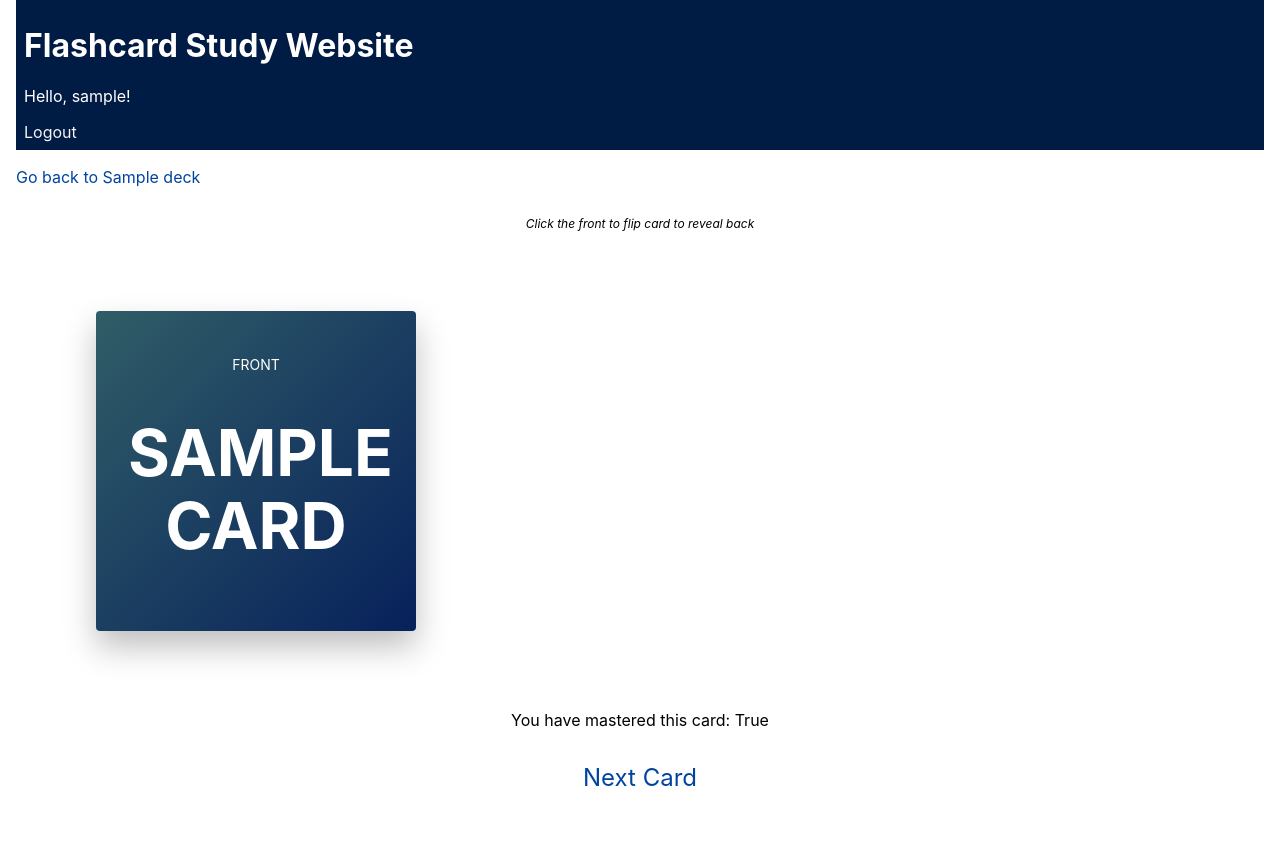
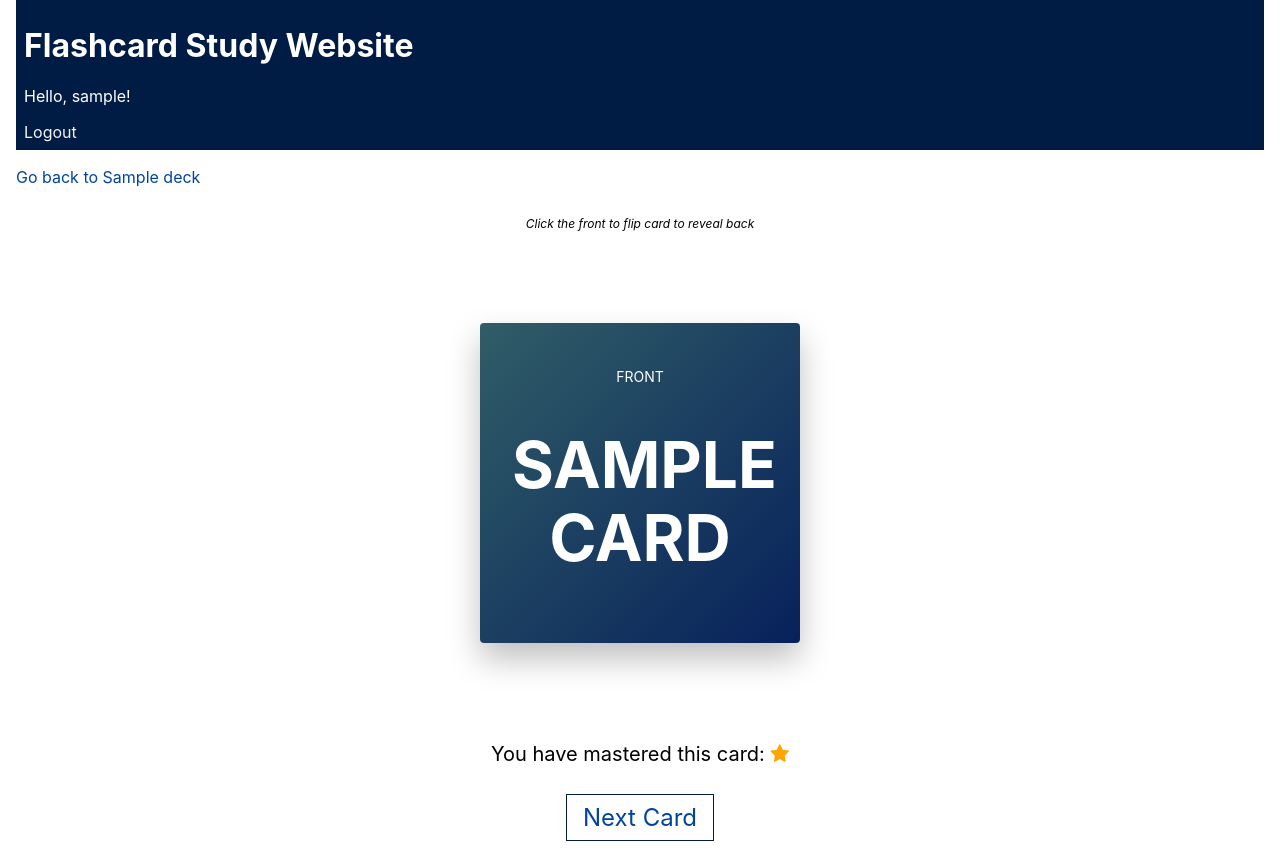
Before and after one commit to momentum-team-1/django-from-scratch-lukecarnevale, a Django app: page /flashcards/1/view_question/ in a window 1280 px wide. Shown: the part 33-897 px from the top of the page. Before the commit the page ends 819 px from the top, so only its background shows below. Run offline with Django 3.2, Linux system fonts and the light colour scheme; a user stored in the database is signed in; tables that the repository leaves empty hold one stand-in row (values such as "Sample post").

Commit message:
star feature complete

```diff
--- a/cards/views.py
+++ b/cards/views.py
@@ -22,7 +22,7 @@ def deck_detail(request,pk):
     deck = get_object_or_404(request.user.decks, pk=pk)
     card_form = CardForm()
     next_card = deck.cards.first()
-    return render(request, "deck_detail.html", {"deck": deck, "card_form": card_form, "next_card": next_card})
+    return render(request, "deck_detail.html", {"deck": deck, "card_form": card_form, "next_card": next_card,})
 
 @login_required
 def add_deck(request):
@@ -90,7 +90,7 @@ def view_question(request,card_pk):
 @login_required
 def next_question(request,card_pk):
     card = get_object_or_404(Card, pk=card_pk)
-    next_pk = card.deck.cards.order_by('?').first().pk
+    next_pk = next_detail(card)
 
     return redirect('view_question', card_pk=next_pk)
 
@@ -101,24 +101,15 @@ def next_card(request,card_pk):
 
     return render(request, "next_question")
 
-
-
-
-@login_required
-def view_answer(request,card_pk):
-    card = get_object_or_404(Card, pk=card_pk)
-    return render(request, "view_answer.html", {"card": card, "deck": card.deck,})
-
 @login_required
 def delete_flashcard(request, card_pk):
     card = get_object_or_404(Card, pk=card_pk)
 
     if request.method == "POST":
         card.delete()
-        return redirect (to='deck_detail')
+        return redirect (to='deck_detail', pk=card.deck.pk)
 
     return render(request, "delete_flashcard.html", {"card": card, "deck": card.deck,})
 
-# @login_required
-# def view_tag(request, tag_name):
-#     tag = get_object_or_404(Tag, tag=tag_name)
+def next_detail(card):
+    return card.deck.cards.order_by('?').first().pk
--- a/flashcards/urls.py
+++ b/flashcards/urls.py
@@ -29,7 +29,6 @@ urlpatterns = [
     path('flashcards/<int:pk>/add_card/', flashcards_views.add_card, name='add_card'),
     path('flashcards/<int:pk>/delete/', flashcards_views.delete_deck, name='delete_deck'),
     path('flashcards/<int:card_pk>/view_question/', flashcards_views.view_question, name='view_question'),
-    path('flashcards/<int:card_pk>/view_answer/', flashcards_views.view_answer, name='view_answer'),
     path('flashcards/<int:card_pk>/delete_flashcard/', flashcards_views.delete_flashcard, name='delete_flashcard'),
     path('flashcards/<int:card_pk>/next_question/', flashcards_views.next_question, name='next_question'),
 ]
--- a/static/css/style.css
+++ b/static/css/style.css
@@ -48,3 +48,7 @@
 .card-container {
 	perspective: 75rem;
 }
+
+.checked {
+    color: orange;
+}
--- a/templates/base.html
+++ b/templates/base.html
@@ -10,6 +10,9 @@
     <link rel="stylesheet" href="https://unpkg.com/tachyons@4.12.0/css/tachyons.min.css"/>
     {% block scripts %}{% endblock %}
     <link rel="stylesheet" href="{% static 'css/style.css' %}">
+    <link rel="stylesheet" href="https://cdnjs.cloudflare.com/ajax/libs/font-awesome/4.7.0/css/font-awesome.min.css" defer>
+
+<div></div>
 </head>
 <body class="sans-serif">
     <div class="mw0 center ph3 pv4">
--- a/templates/delete_flashcard.html
+++ b/templates/delete_flashcard.html
@@ -2,12 +2,12 @@
 
 {% block content %}
 
-<form action="{% url 'delete_flashcard' card_pk=flashcards.pk %}" method="POST">
+<form action="{% url 'delete_flashcard' card_pk=card.pk %}" method="POST">
     {% csrf_token %}
     <p>Are you sure you want to delete {{ card }}?</p>
     <p>
         <button class="f6 link dim br3 ph3 pv2 mb2 dib white bg-dark-green" type="submit">Yes</button>
-        <a class="f7 link dim br3 ba bw2 ph3 pv2 mb2 dib dark-red" href="{% url 'deck_detail' deck_pk=deck.pk %}">Cancel</a>
+        <a class="f7 link dim br3 ba bw2 ph3 pv2 mb2 dib dark-red" href="{% url 'deck_detail' pk=deck.pk %}">Cancel</a>
     </p>
 
 </form>
--- a/templates/view_question.html
+++ b/templates/view_question.html
@@ -2,6 +2,8 @@
 {% load static %}
 {% block scripts %}
 <script src="{% static 'js/reveal.js' %}" defer></script>
+
+
 {% endblock %}
 {% block content %}
 
@@ -11,7 +13,8 @@
 <br>
 
 <p class="tc f7"><em>Click the front to flip card to reveal back</em></p>
-<div class="jc">
+
+<div class="flex justify-center">
     <div class="card-container">
         <div class="front"><p class="f6">Front</p>
             <h1 class='center'>{{ card.question }} </h1></div>
@@ -20,11 +23,16 @@
     </div>
 </div>
 
-<p class="tc"> You have mastered this card: {{ card.mastered }} </p>
-<!--
-<a href="{% url 'view_answer' card_pk=card.pk %}">Check answer</a> -->
+{% if card.mastered is True %}
+<p class="f4 tc"> You have mastered this card: <span class="fa fa-star star checked"></span></p>
+
+{% else %}
+<p class="f4 tc"> You have mastered this card: <span class="fa fa-star"></span> </p>
+{% endif %}
+
+
 <br>
 <div class="f3 tc">
-    <a href="{% url 'next_question' card_pk=card.pk %}" class="link dim dark-blue">Next Card</a>
+    <a href="{% url 'next_question' card_pk=card.pk %}" class="link dim dark-blue ph3 pv2 bb ba b--navy">Next Card</a>
 </div>
 {% endblock %}
```
Also changed, not shown: templates/deck_detail.html (+13 -7 lines), templates/view_answer.html (deleted, +0 -25 lines).
